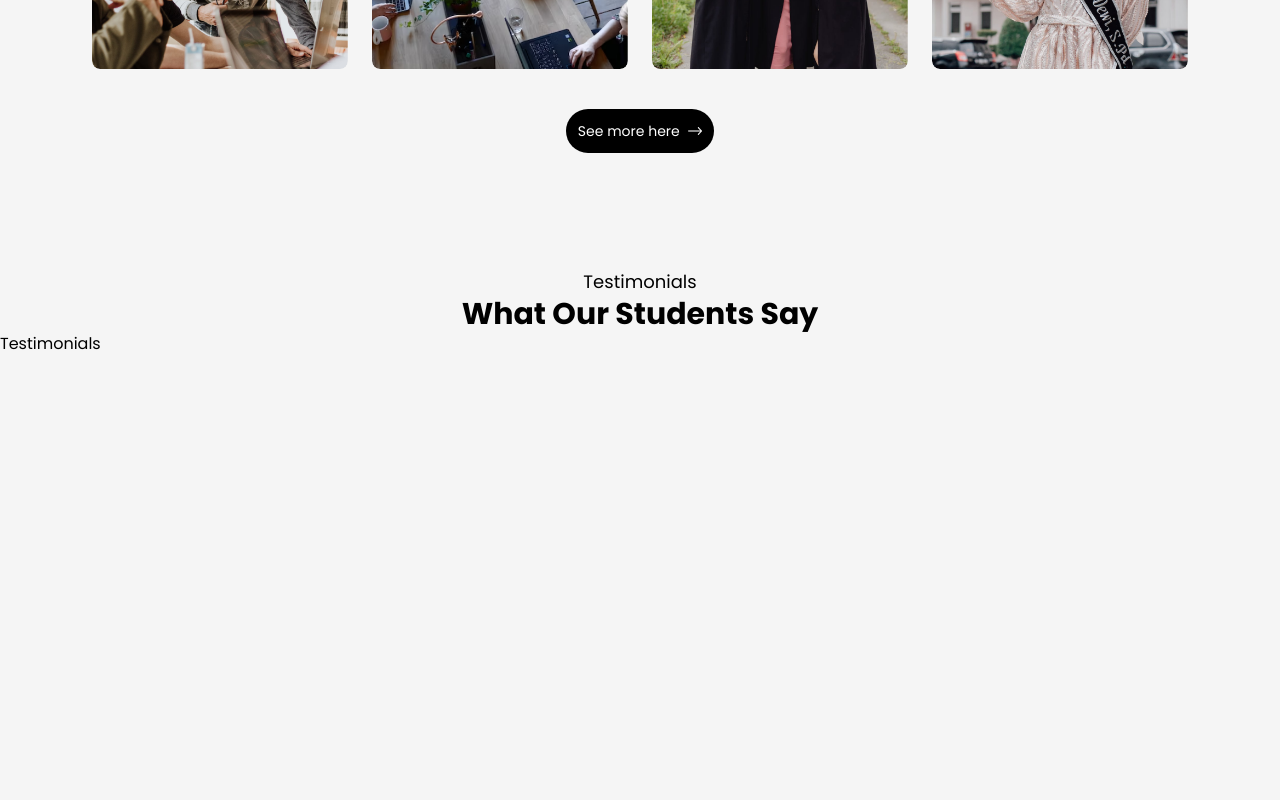
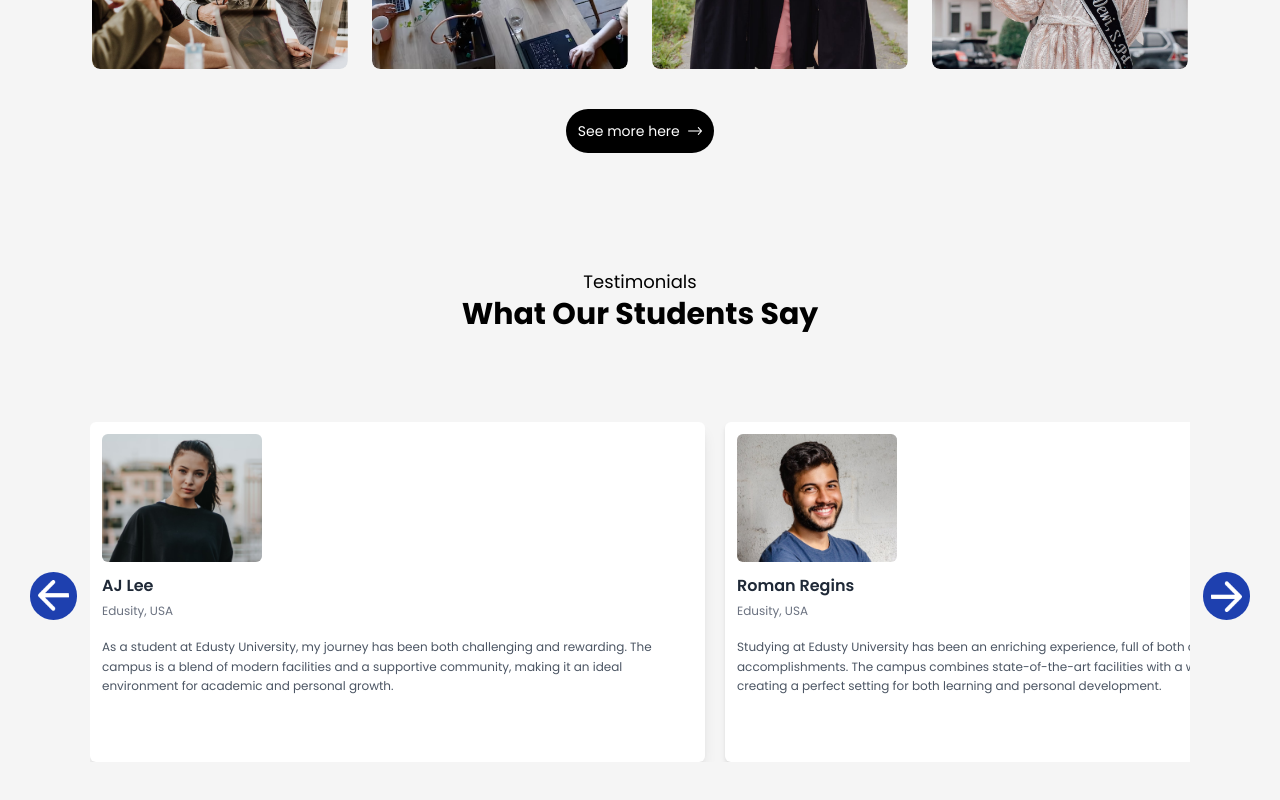
Before and after one commit to Sameer-Shahzad/react-university-website, a React (Vite) app in the folder university-website/: page / in a window 1280 px wide. Shown: the part 2435-3235 px from the top of the page. Before the commit the page ends 2791 px from the top, so only its background shows below. Built offline with nearby package versions, Linux system fonts and the light colour scheme.

Commit message:
fourth commit

```diff
--- a/university-website/src/Components/Navbar/Navbar.jsx
+++ b/university-website/src/Components/Navbar/Navbar.jsx
@@ -8,10 +8,8 @@ const Navbar = () => {
 
   useEffect(() => {
     window.addEventListener('scroll', () => {
-      if (window.scrollY > 720) {
+      if (window.scrollY > 640) {
         setSticky(true);
-      } else if (window.scrollY < 720) {
-        setSticky(false);
       } else {
         setSticky(false);
       }
--- /dev/null
+++ b/university-website/src/Components/Testimonials/Testimonials.css
@@ -0,0 +1,26 @@
+.extendingWidth {
+    width: 200%;
+    display: flex;
+    flex-direction: row;
+    gap: 20px;
+}
+
+.forMargin {
+    margin: 90px;
+
+}
+
+li {
+    list-style: none;
+}
+
+.studentCard {
+    height: 340px;
+    width: 615px;
+}
+
+.againForMargin {
+    margin-top: 150px;
+    margin-left: -60px;
+    margin-right: -60px;
+}
--- a/university-website/src/Components/Testimonials/Testimonials.jsx
+++ b/university-website/src/Components/Testimonials/Testimonials.jsx
@@ -1,8 +1,70 @@
 import React from 'react'
+import next_icon from '../../assets/next-icon.png'
+import back_icon from '../../assets/back-icon.png'
+import user1 from '../../assets/user-1.png'
+import user2 from '../../assets/user-2.png'
+import user3 from '../../assets/user-3.png'
+import user4 from '../../assets/user-4.png'
+import './Testimonials.css'
+
 
 const Testimonials = () => {
   return (
-    <div>Testimonials</div>
+    <div className="relative forMargin">
+      <img className="absolute rounded-3xl left-0 h-12 againForMargin cursor-pointer bg-blue-800 p-2 " src={back_icon} alt="" />
+     <img className="absolute rounded-3xl right-0 h-12 againForMargin cursor-pointer bg-blue-800 p-2" src={next_icon} alt="" />
+      <div className="overflow-x-hidden ">
+          <ul className="flex extendingWidth">
+
+            <li>
+              <div className="bg-white p-3 rounded-md shadow-lg hover:shadow-2xl transition-shadow studentCard">
+                <img
+                  src={user1} alt="Student" className="w-40 h-32 object-cover rounded-md mb-3" />
+                <div className="mb-1">
+                  <h3 className="font-semibold text-base text-gray-800">AJ Lee</h3>
+                  <span className="text-gray-500 text-xs">Edusity, USA</span>
+                </div>
+                <p className="text-gray-600 text-xs leading-relaxed">
+                  As a student at Edusty University, my journey has been both challenging and rewarding.
+                  The campus is a blend of modern facilities and a supportive community, making it an
+                  ideal environment for academic and personal growth.
+                </p>
+              </div>
+            </li>
+
+            <li>
+              <div className="bg-white p-3 rounded-md shadow-md hover:shadow-2xl transition-shadow studentCard">
+                  <img src={user2} alt="" className="w-40 h-32 object-cover rounded-md mb-3" />
+                  <div className="mb-1">
+                    <h3 className="font-semibold text-base text-gray-800">Roman Regins</h3>
+                    <span className="text-gray-500 text-xs">Edusity, USA</span>
+                  </div>
+                  <p className="text-gray-600 text-xs leading-relaxed">Studying at Edusty University has been an enriching experience, full of both challenges and accomplishments. The campus combines state-of-the-art facilities with a welcoming community, creating a perfect setting for both learning and personal development.</p>
+              </div>
+            </li>
+            <li>
+              <div className="bg-white p-3 rounded-md shadow-md hover:shadow-2xl transition-shadow studentCard">
+                  <img src={user3} alt="" className="w-40 h-32 object-cover rounded-md mb-3" />
+                  <div className="mb-1">
+                    <h3 className="font-semibold text-base text-gray-800">Becky Lynch</h3>
+                    <span className="text-gray-500 text-xs">Edusity, USA</span>
+                  </div>
+                  <p className="text-gray-600 text-xs leading-relaxed">Being a student at Edusty University has offered me numerous opportunities to grow academically and personally. The university's contemporary infrastructure, along with a supportive community, makes it an ideal place for learning and self-improvement.</p>
+              </div>
+            </li>
+            <li>
+              <div className="bg-white p-3 rounded-md shadow-md hover:shadow-2xl transition-shadow studentCard">
+                  <img src={user4} alt="" className="w-40 h-32 object-cover rounded-md mb-3" />
+                  <div className="mb-1">
+                    <h3 className="font-semibold text-base text-gray-800">CM Punk</h3>
+                    <span className="text-gray-500 text-xs">Edusity, USA</span>
+                  </div>
+                  <p className="text-gray-600 text-xs leading-relaxed">At Edusty University, my experience has been both demanding and fulfilling. The combination of advanced facilities and a nurturing community makes the campus an excellent place for pursuing education and developing oneself.</p>
+              </div>
+            </li>
+          </ul>
+      </div>
+    </div>
   )
 }
 
```
